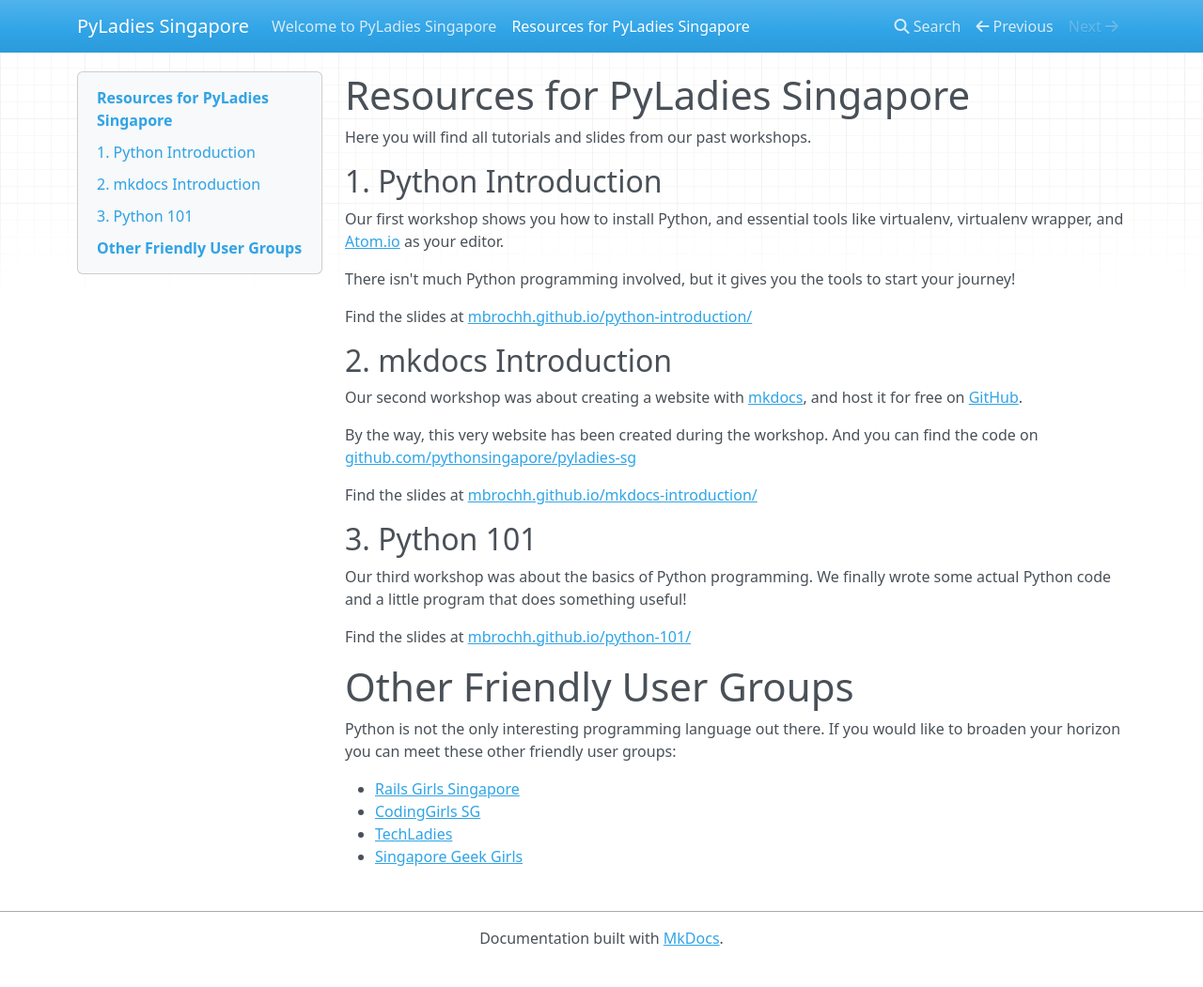
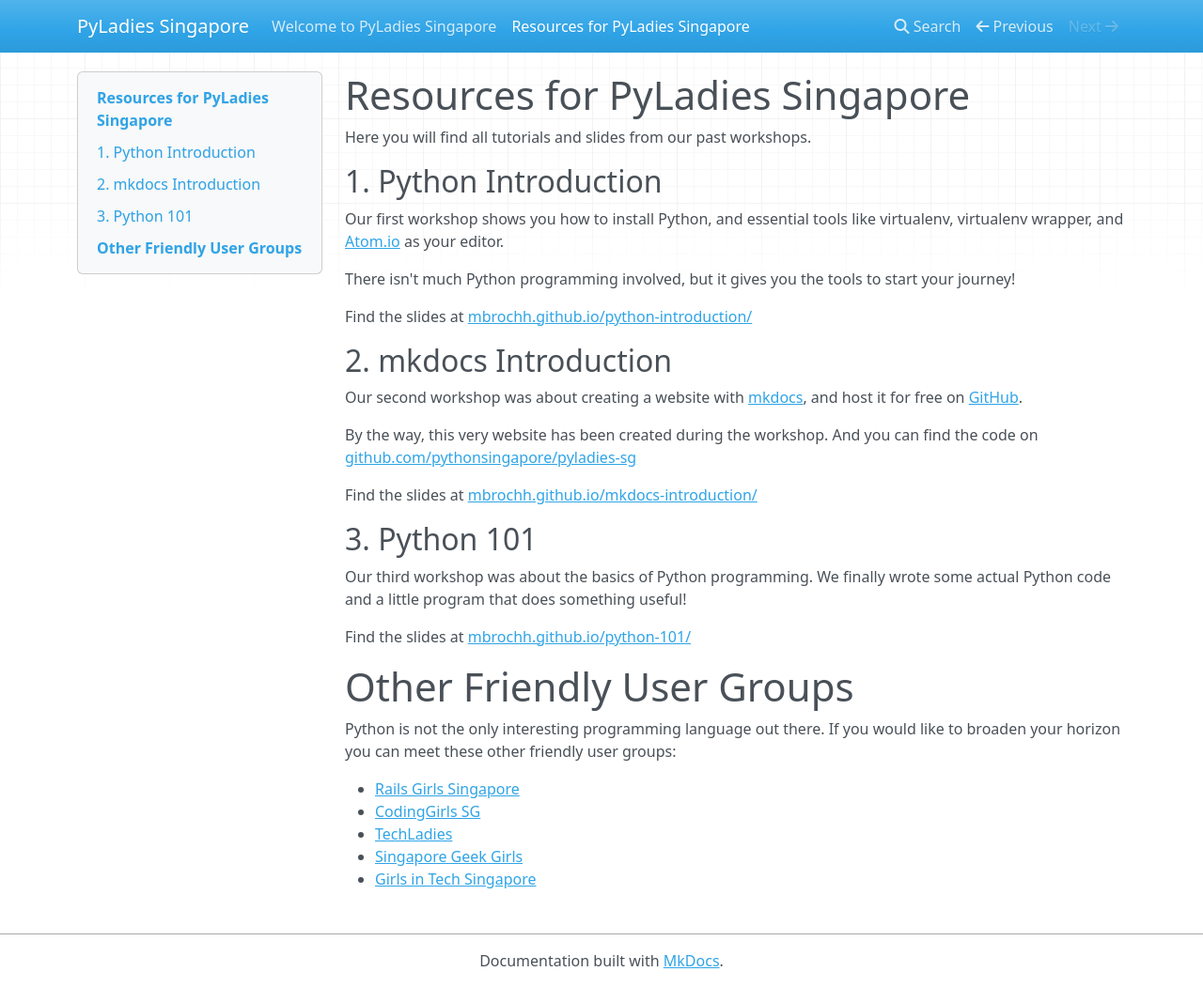
Before and after one commit to pythonsingapore/pyladies-sg, an MkDocs documentation site: the page built from docs/resources.md, in a window 1280 px wide and 1051 px high. Shown: the whole window at 94% size. Built offline with MkDocs 1.6.1, drawn with Linux system fonts in a browser that asks for light colours; nearby versions of some CDN libraries.

Commit message:
Added Girls in Tech to the list of user groups

```diff
--- a/docs/resources.md
+++ b/docs/resources.md
@@ -42,3 +42,4 @@
 * [CodingGirls SG](https://www.facebook.com/CodingGirls/?fref=ts)
 * [TechLadies](https://www.facebook.com/TechLadies/?fref=ts)
 * [Singapore Geek Girls](https://www.facebook.com/SGGeekGirls/?fref=ts)
+* [Girls in Tech Singapore](https://www.facebook.com/girlsintechsg/?fref=ts)
```
